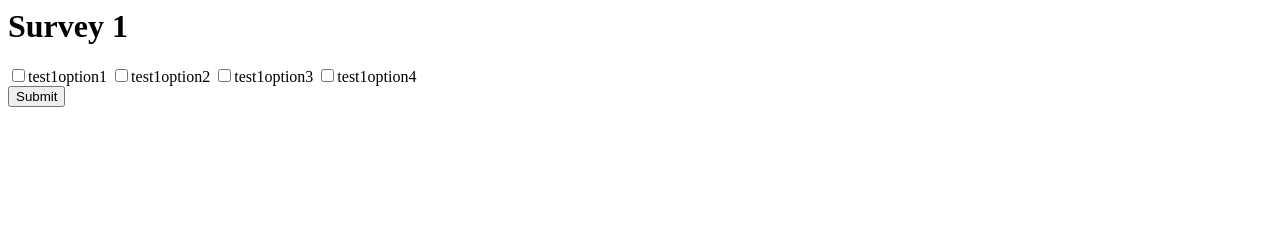
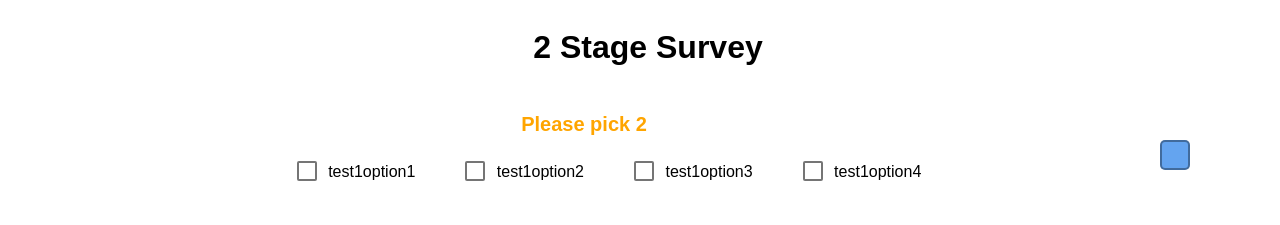
Before and after one commit to DissertationSurvey/DissertationSurvey.github.io, a plain HTML site: page survey1.html in a window 1280 px wide. Drawn offline with Linux system fonts and the light colour scheme.

Commit message:
basic check

```diff
--- a/static/angular-main.js
+++ b/static/angular-main.js
@@ -1,21 +1,12 @@
 angular.module('surveysite', ['ngRoute'])
 
-    .config(function($routeProvider) {
+    .config(['$routeProvider', '$locationProvider', function($routeProvider, $locationProvider) {
 
-    })
+        $locationProvider.html5Mode({enabled: true, requireBase: false});
+    }])
 
     .controller('survey1Ctrl', ['$scope', '$routeParams', '$location', function ($scope, $routeParams, $location) {
-
-        var testType = $routeParams.type;
-        console.log($routeParams);
-        console.log(testType);
-
-        var testType2 = $location.search();
-        console.log(testType2);
-
-        $scope.$on('$routeChangeSuccess', function() {
-           console.log($routeParams);
-        });
+        var testType = $location.search().type;
 
         $scope.testData;
 
@@ -58,12 +49,12 @@ angular.module('surveysite', ['ngRoute'])
         } else {
             $scope.testData = $scope.goldenData[0];
         }
-        console.log($scope.testData);
 
 
-        $scope.$digest;
-
-
+        $scope.goToNextSection = function() {
+            // evaluate first buttons then
+            $scope.finishFirst = true;
+        }
 
 
 
--- /dev/null
+++ b/static/stylesheet.css
@@ -0,0 +1,135 @@
+html, body {
+    height: 100%;
+    width: 100%;
+    font-family: sans-serif;
+}
+
+.mainbody {
+    display: -webkit-flex;
+    display: flex;
+    -webkit-flex-direction: column;
+    flex-direction: column;
+    -webkit-align-items: center;
+    align-items: center;
+    -webkit-justify-content: center;
+    justify-content: center;
+}
+
+.mainsection {
+    display: -webkit-flex;
+    display: flex;
+    -webkit-flex-direction: row;
+    flex-direction: row;
+    -webkit-align-items: center;
+    align-items: center;
+    -webkit-justify-content: center;
+    justify-content: center;
+    width: 100%;
+}
+
+.main-form {
+    display: -webkit-flex;
+    display: flex;
+    -webkit-flex-direction: column;
+    flex-direction: column;
+    -webkit-align-items: center;
+    align-items: center;
+    width: 90%;
+}
+
+.helper-section {
+    width: 10%;
+}
+
+*, *:before, *:after {
+  box-sizing: border-box;
+}
+
+.checkbox {
+    display: -webkit-flex;
+    display: flex;
+    -webkit-flex-direction: column;
+    flex-direction: column;
+    -webkit-align-items: center;
+    align-items: center;
+    padding-top: 25px;
+    padding-bottom: 25px;
+}
+
+.first-checkbox {
+    display: -webkit-flex;
+    display: flex;
+    -webkit-flex-direction: row;
+    flex-direction: row;
+}
+
+.objective {
+    color: orange;
+    font-size: 20px;
+    font-weight: bold;
+    padding-bottom: 25px;
+}
+
+/* Checkbox Stuff */
+
+.md-checkbox {
+  position: relative;
+  height: 20px;
+  margin-left: 50px;
+}
+
+.label {
+    word-wrap: break-word;
+}
+
+.md-checkbox label {
+  cursor: pointer;
+}
+
+.md-checkbox label:before, .md-checkbox label:after {
+  content: "";
+  position: absolute;
+  left: 0;
+  top: 0;
+}
+
+.md-checkbox label:before {
+  width: 20px;
+  height: 20px;
+  background: #fff;
+  border: 2px solid rgba(0, 0, 0, 0.54);
+  border-radius: 2px;
+  cursor: pointer;
+  transition: background .3s;
+}
+
+.md-checkbox input[type="checkbox"] {
+  outline: 0;
+  margin-right: 10px;
+}
+
+.md-checkbox input[type="checkbox"]:checked + label:before {
+  background: #337ab7;
+  border: none;
+}
+
+.md-checkbox input[type="checkbox"]:checked + label:after {
+  transform: rotate(-45deg);
+  top: 5px;
+  left: 4px;
+  width: 12px;
+  height: 6px;
+  border: 2px solid #fff;
+  border-top-style: none;
+  border-right-style: none;
+}
+
+/* Button Stuff */
+.button {
+  width: 30;
+  height: 30;
+  background: rgb(100, 164, 239);
+  border: 2px solid rgba(0, 0, 0, 0.35);
+  border-radius: 5px;
+  cursor: pointer;
+}
--- a/survey1.html
+++ b/survey1.html
@@ -1,44 +1,56 @@
 <html>
     <head>
 <!--        JS -->
-        <script type="text/javascript" src="../static/angular.min.js"></script>
-        <script type="text/javascript" src="../static/angular-route.min.js"></script>
-		<script type="text/javascript" src="../static/angular-main.js"></script>
+        <script type="text/javascript" src="static/angular.min.js"></script>
+        <script type="text/javascript" src="static/angular-route.min.js"></script>
+		<script type="text/javascript" src="static/angular-main.js"></script>
 <!--        CSS -->
-<!--        <link rel="stylesheet" type="text/css" href="../static/stylesheet.css">-->
+        <link rel="stylesheet" type="text/css" href="static/stylesheet.css">
     </head>
 
     <body ng-app="surveysite">
 
-        <h1>Survey 1</h1>
-
         <div class="mainbody" ng-controller="survey1Ctrl">
 
-            <form action="https://formspree.io/your@email.com" method="POST">
+            <h1>2 Stage Survey</h1>
+
+            <div class="mainsection">
+                <form action="https://formspree.io/your@email.com" method="POST" class="main-form">
 
                     <!-- First set of checkboxes here loaded with data dependent on the url -->
+                    <div class="checkbox first">
+
+                        <span class="objective">Please pick 2</span>
+
                         <div class="first-checkbox">
-
-                    <input type="checkbox" name="Option1" value="Option1" ng-disabled="finishFirst">{{testData.option1}}
-                    <input type="checkbox" name="Option1" value="Option1" ng-disabled="finishFirst">{{testData.option2}}
-                    <input type="checkbox" name="Option1" value="Option1" ng-disabled="finishFirst">{{testData.option3}}
-                    <input type="checkbox" name="Option1" value="Option1" ng-disabled="finishFirst">{{testData.option4}}
+                            <div ng-repeat="option in testData" class="md-checkbox">
+                                <input type="checkbox" id="{{$index}}" name="{{option}}" type="{{option}}" ng-disabled="finishFirst">
+                                <label for="{{$index}}" class="label">{{option}}</label>
+                            </div>
+                        </div>
 
                     </div>
 
 
                     <!-- Once 2 have been clicked then disable previous selections and select from next 2 -->
-                <div class="second-checkbox" ng-show="finishFirst">
-
+                    <div class="checkbox second" ng-show="finishFirst">
+                        Hello
                     </div>
 
 
                     <!-- Show submit button once the previous have been clicked on -->
-                <input type="submit" value="Submit">
+                    <input class="submit-button" type="submit" value="Submit" ng-show="finishSecond">
 
 
 
                 </form>
+
+                <div class="helper-section">
+                    <div ng-click="goToNextSection()" class="button"></button>
+                </div>
+
+            </div>
+
 
         </div>
 
```
Lines whose indentation alone changed are shown as unchanged.
